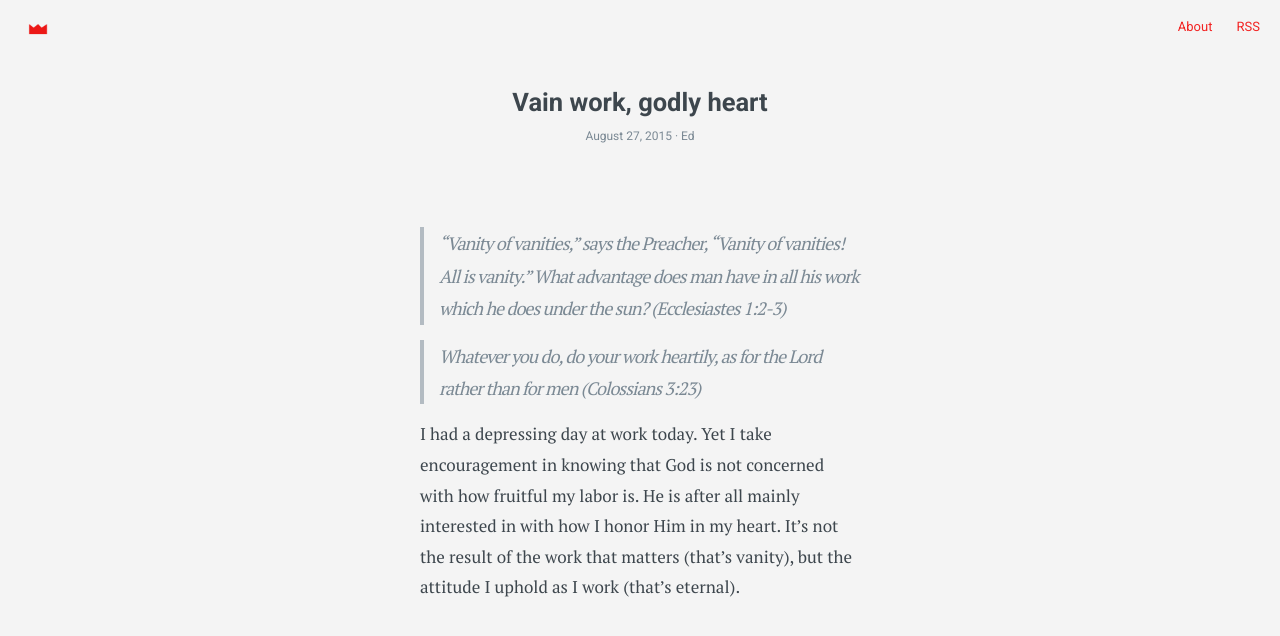
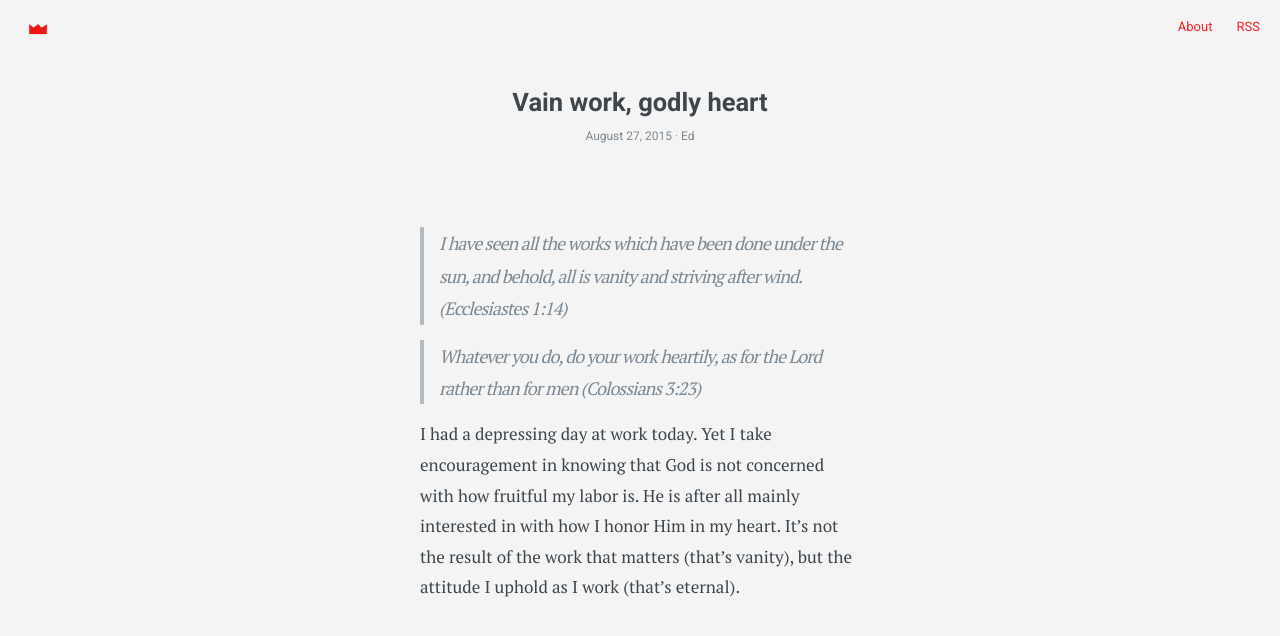
Before and after one commit to edchao/crown, a Jekyll site: the page built from _posts/2015-08-27-Vain_work.markdown, in a window 1280 px wide. Shown: the top 636 px of the page. Built offline with Jekyll 4.4.1, drawn with Linux system fonts in a browser that asks for light colours.

Commit message:
Update 2015-08-27-Vain_work.markdown

```diff
--- a/_posts/2015-08-27-Vain_work.markdown
+++ b/_posts/2015-08-27-Vain_work.markdown
@@ -6,7 +6,7 @@ categories: crown
 author: Ed
 ---
 
-> “Vanity of vanities,” says the Preacher, “Vanity of vanities! All is vanity.” What advantage does man have in all his work which he does under the sun? (Ecclesiastes 1:2-3)
+> I have seen all the works which have been done under the sun, and behold, all is vanity and striving after wind. (Ecclesiastes 1:14)
 
 > Whatever you do, do your work heartily, as for the Lord rather than for men (Colossians 3:23)
 
```
